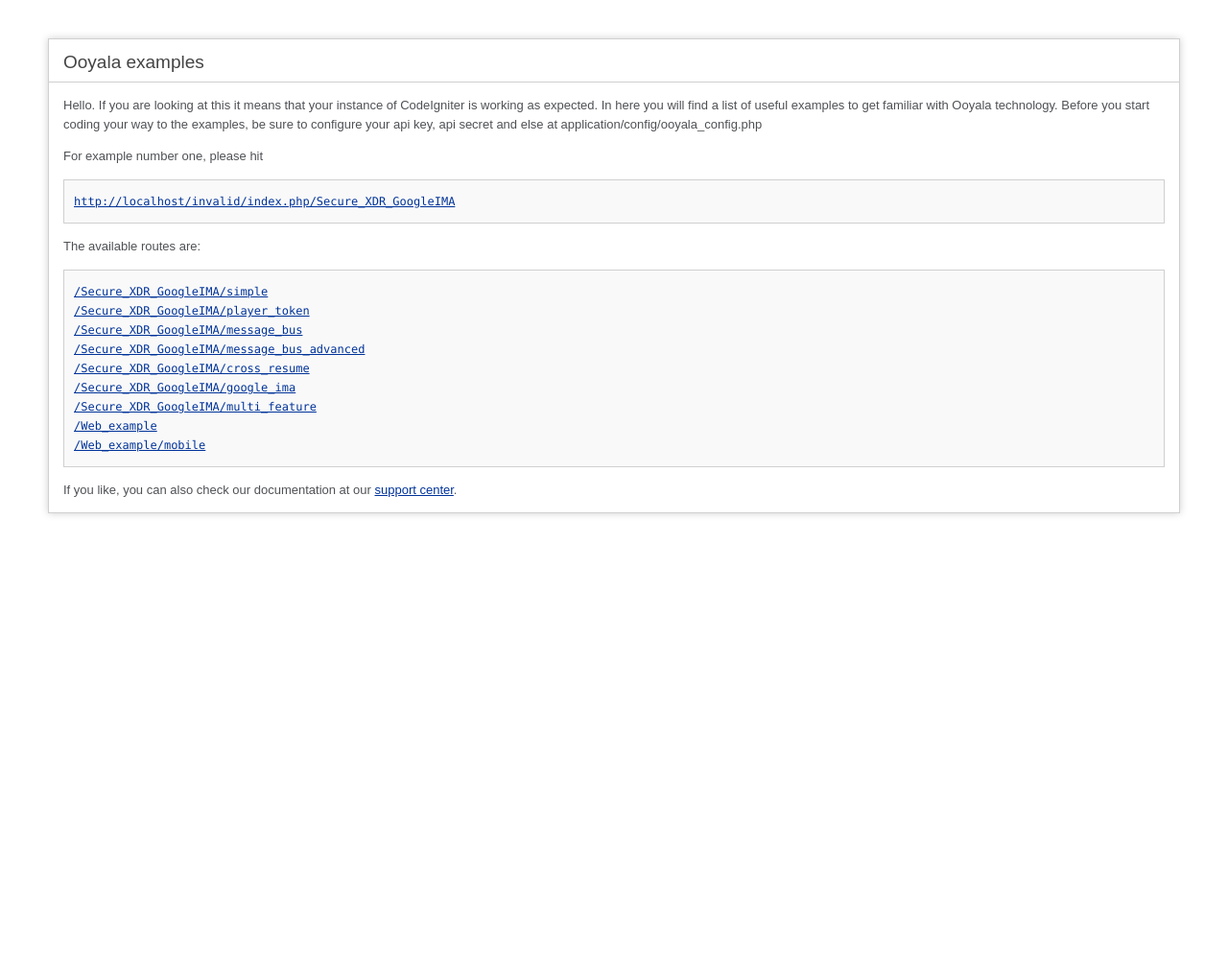
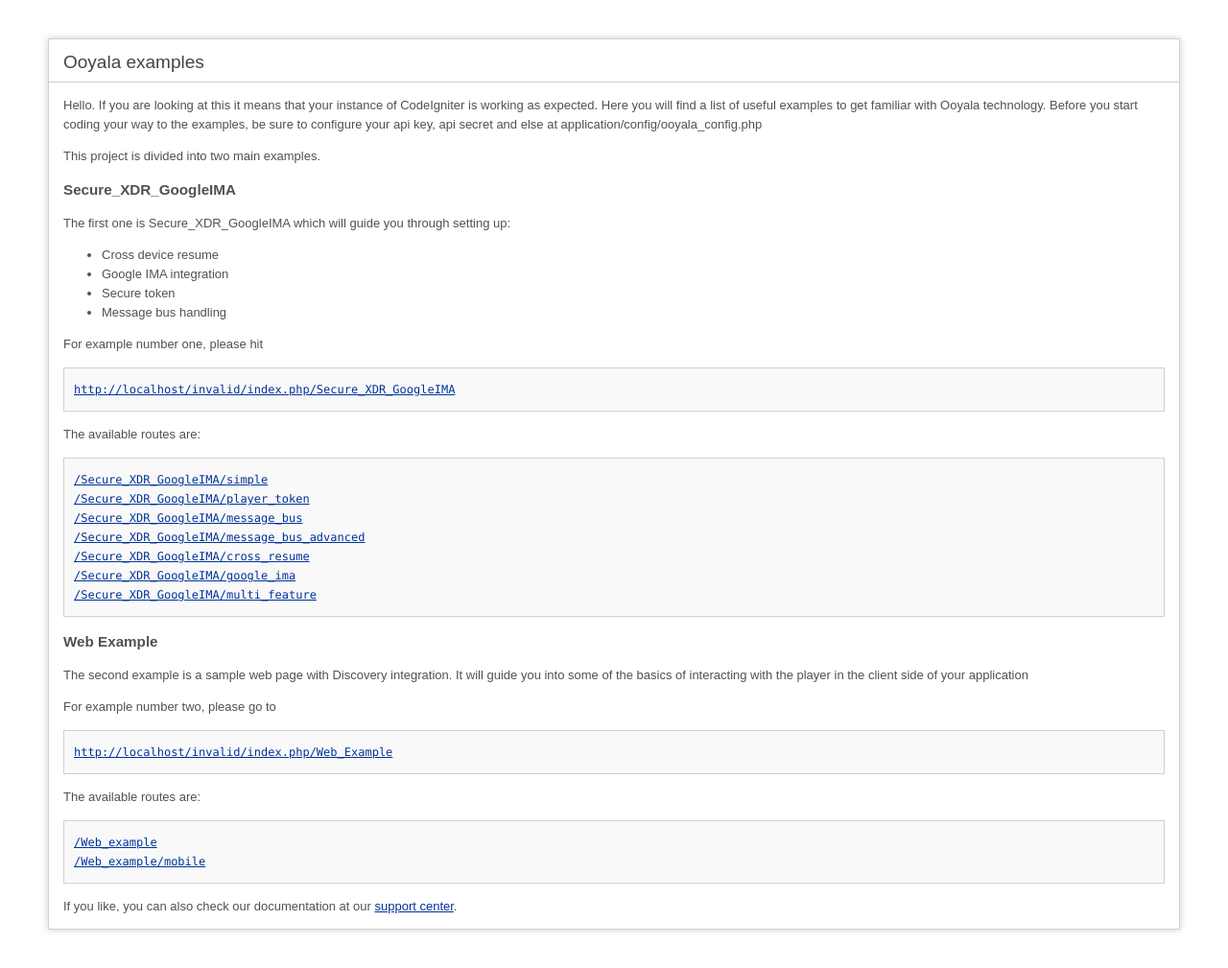
Before and after one commit to ooyala/_legacy_code-samples, a CodeIgniter app: page /invalid/ in a window 1280 px wide. Shown: the whole page at 96% size. Before the commit the page ends 538 px from the top, so only its background shows below. Run offline with CodeIgniter, Linux system fonts and the light colour scheme.

Commit message:
Improve welcome message to clearly separate both samples

```diff
--- a/application/views/welcome_message.php
+++ b/application/views/welcome_message.php
@@ -70,13 +70,21 @@
     <h1>Ooyala examples</h1>
 
     <div id="body">
-		<p>Hello. If you are looking at this it means that your instance of CodeIgniter is working as expected. In here you will find a
+        <p>Hello. If you are looking at this it means that your instance of CodeIgniter is working as expected. Here you will find a
             list of useful examples to get familiar with Ooyala technology. Before you start coding your way to the examples, be sure
             to configure your api key, api secret and else at application/config/ooyala_config.php</p>
 
+        <p>This project is divided into two main examples. </p>
+        <h3>Secure_XDR_GoogleIMA</h3>
+        <p>The first one is Secure_XDR_GoogleIMA which will guide you through setting up:</p>
+        <ul>
+            <li> Cross device resume </li>
+            <li> Google IMA integration </li>
+            <li> Secure token </li>
+            <li> Message bus handling </li>
+        </ul>
         <p>For example number one, please hit</p>
         <code><a href="<?php echo base_url(); ?>index.php/Secure_XDR_GoogleIMA"><?php echo base_url(); ?>index.php/Secure_XDR_GoogleIMA</a></code>
-
         <p>The available routes are:</p>
         <code>
             <a href="<?php echo base_url(); ?>index.php/Secure_XDR_GoogleIMA/simple">/Secure_XDR_GoogleIMA/simple</a> <br>
@@ -86,10 +94,18 @@
             <a href="<?php echo base_url(); ?>index.php/Secure_XDR_GoogleIMA/cross_resume">/Secure_XDR_GoogleIMA/cross_resume</a> <br>
             <a href="<?php echo base_url(); ?>index.php/Secure_XDR_GoogleIMA/google_ima">/Secure_XDR_GoogleIMA/google_ima</a> <br>
             <a href="<?php echo base_url(); ?>index.php/Secure_XDR_GoogleIMA/multi_feature">/Secure_XDR_GoogleIMA/multi_feature</a> <br>
+        </code>
+        <h3>Web Example</h3>
+        <p>The second example is a sample web page with Discovery integration. It will guide you into some of the basics of interacting with
+            the player in the client side of your application</p>
+        <p>For example number two, please go to</p>
+        <code><a href="<?php echo base_url(); ?>index.php/Web_Example"><?php echo base_url(); ?>index.php/Web_Example</a></code>
+        <p>The available routes are:</p>
+        <code>
             <a href="<?php echo base_url(); ?>index.php/Web_Example/">/Web_example</a> <br>
             <a href="<?php echo base_url(); ?>index.php/Web_Example/mobile">/Web_example/mobile</a>
+        </code>
 
-		</code>
 
         <p>If you like, you can also check our documentation at our <a href="http://support.ooyala.com/developers//">support center</a>.</p>
     </div>
```
Lines whose indentation alone changed are shown as unchanged.
